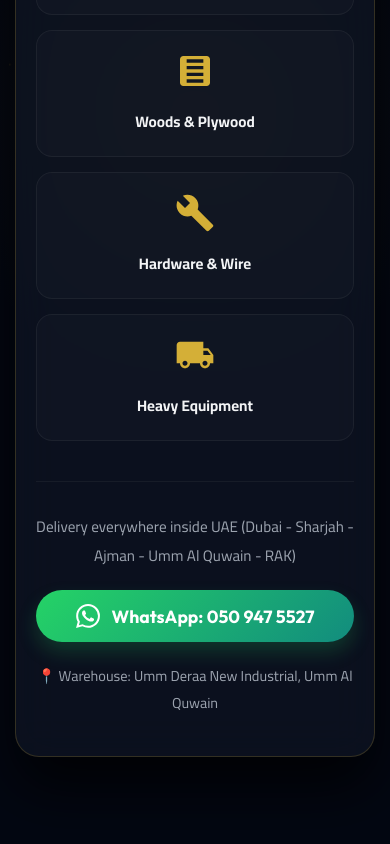
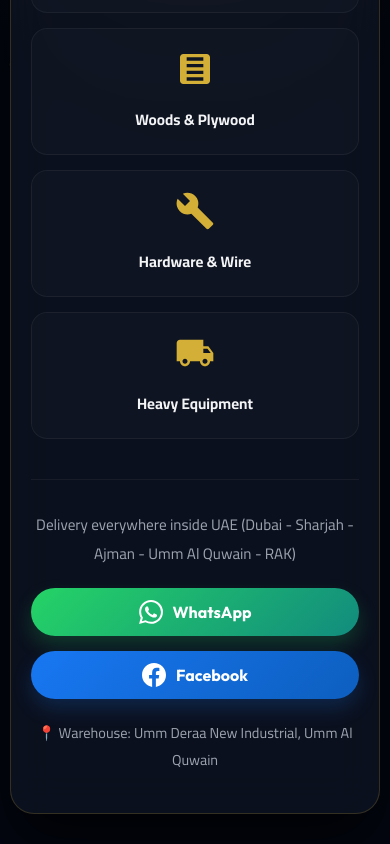
Before and after one commit to minkofiko-sys/Twoline, a plain HTML site: page index.html in a window 390 px wide. Shown: the part 549-1393 px from the top of the page. Before the commit the page ends 1321 px from the top, so only its background shows below. Drawn offline with Linux system fonts and the light colour scheme.

Commit message:
Add social media buttons and update styles
Added social media buttons for WhatsApp and Facebook with corresponding styles. Updated various CSS properties for layout adjustments and improved responsiveness.

```diff
--- a/index.html
+++ b/index.html
@@ -41,6 +41,8 @@
             --text-muted: #9CA3AF;
             --glass-bg: rgba(17, 24, 39, 0.6);
             --glass-border: rgba(212, 175, 55, 0.2);
+            --whatsapp: #25D366;
+            --facebook: #1877F2;
         }
 
         * {
@@ -57,29 +59,32 @@
             display: flex;
             justify-content: center;
             align-items: center;
-            overflow: hidden; /* لمنع السكرول بسبب الأنيميشن */
+            /* تم تعديلها لتعمل اسكرول */
+            overflow-x: hidden;
             position: relative;
+            padding: 20px 0; /* مساحة أمان لفوق وتحت */
         }
 
         /* =========================================
            2. الخلفية الفخمة المتحركة (CSS Only - Light)
            ========================================= */
-        /* إضاءة خلفية ثابتة */
         .ambient-light {
-            position: absolute;
+            position: fixed;
+            top: 0; left: 0;
             width: 100vw;
             height: 100vh;
             z-index: -2;
             background: radial-gradient(circle at 50% 50%, rgba(212, 175, 55, 0.05) 0%, transparent 60%);
         }
 
-        /* جزيئات ذهبية متحركة */
         .particles {
-            position: absolute;
+            position: fixed;
+            top: 0; left: 0;
             width: 100%;
             height: 100%;
             z-index: -1;
             overflow: hidden;
+            pointer-events: none; /* عشان مايعطلش الضغط على الزراير */
         }
 
         .particle {
@@ -116,20 +121,16 @@
             z-index: 1;
             margin: 20px;
 
-            /* أنيميشن دخول الكارت */
             opacity: 0;
             transform: translateY(30px) scale(0.98);
             animation: cardEntrance 1.2s cubic-bezier(0.16, 1, 0.3, 1) forwards;
         }
 
-        /* خط ذهبي متوهج أعلى الكارت */
         .main-card::before {
             content: '';
             position: absolute;
-            top: -1px;
-            left: 10%;
-            width: 80%;
-            height: 2px;
+            top: -1px; left: 10%;
+            width: 80%; height: 2px;
             background: linear-gradient(90deg, transparent, var(--gold-primary), transparent);
             box-shadow: 0 0 20px var(--gold-primary);
         }
@@ -138,7 +139,6 @@
             to { opacity: 1; transform: translateY(0) scale(1); }
         }
 
-        /* تأخير ظهور العناصر الداخلية */
         .fade-up {
             opacity: 0;
             transform: translateY(20px);
@@ -155,7 +155,7 @@
         }
 
         /* =========================================
-           4. اللوجو (تأثير توهج فخم)
+           4. اللوجو
            ========================================= */
         .logo-wrapper {
             position: relative;
@@ -197,7 +197,7 @@
         }
 
         /* =========================================
-           5. العناوين (تأثير الذهب المعدني)
+           5. العناوين
            ========================================= */
         .brand-name {
             font-size: 3.5rem;
@@ -221,7 +221,7 @@
         }
 
         /* =========================================
-           6. قسم "قريباً" (تأثير الكتابة)
+           6. قسم "قريباً"
            ========================================= */
         .coming-soon-container {
             display: inline-block;
@@ -263,7 +263,7 @@
         }
 
         /* =========================================
-           7. كروت الخدمات (Glassmorphism & Hover)
+           7. كروت الخدمات
            ========================================= */
         .services-container {
             display: grid;
@@ -298,14 +298,10 @@
             background: rgba(255, 255, 255, 0.04);
         }
 
-        .service-box:hover::before {
-            opacity: 1;
-        }
+        .service-box:hover::before { opacity: 1; }
 
-        /* أيقونات SVG احترافية بدل الإيموجي */
         .service-icon {
-            width: 40px;
-            height: 40px;
+            width: 40px; height: 40px;
             margin: 0 auto 12px auto;
             fill: var(--gold-primary);
             transition: transform 0.4s ease;
@@ -338,46 +334,58 @@
             margin-bottom: 20px;
         }
 
-        .whatsapp-btn {
+        .social-buttons {
+            display: flex;
+            justify-content: center;
+            gap: 15px;
+            flex-wrap: wrap; /* عشان ينزلوا تحت بعض في الموبايل الصغير */
+            margin-bottom: 20px;
+        }
+
+        .action-btn {
             display: inline-flex;
             align-items: center;
-            gap: 12px;
-            background: linear-gradient(135deg, #25D366, #128C7E);
+            justify-content: center;
+            gap: 10px;
             color: #fff;
             text-decoration: none;
-            padding: 14px 35px;
+            padding: 14px 30px;
             border-radius: 50px;
             font-size: 1.1rem;
             font-weight: 700;
             transition: all 0.3s ease;
-            box-shadow: 0 10px 20px rgba(37, 211, 102, 0.2);
             position: relative;
             overflow: hidden;
         }
 
-        .whatsapp-btn::after {
+        .action-btn::after {
             content: '';
             position: absolute;
             top: 0; left: -100%; width: 50%; height: 100%;
-            background: linear-gradient(90deg, transparent, rgba(255,255,255,0.3), transparent);
+            background: linear-gradient(90deg, transparent, rgba(255,255,255,0.2), transparent);
             transform: skewX(-20deg);
             transition: 0.5s;
         }
 
-        .whatsapp-btn:hover {
-            transform: translateY(-3px);
-            box-shadow: 0 15px 30px rgba(37, 211, 102, 0.4);
+        .action-btn:hover { transform: translateY(-3px); }
+        .action-btn:hover::after { left: 150%; }
+
+        .action-btn svg {
+            width: 24px; height: 24px;
+            fill: currentColor;
         }
 
-        .whatsapp-btn:hover::after {
-            left: 150%;
+        .btn-whatsapp {
+            background: linear-gradient(135deg, var(--whatsapp), #128C7E);
+            box-shadow: 0 10px 20px rgba(37, 211, 102, 0.2);
         }
+        .btn-whatsapp:hover { box-shadow: 0 15px 30px rgba(37, 211, 102, 0.4); }
 
-        .whatsapp-btn svg {
-            width: 24px;
-            height: 24px;
-            fill: currentColor;
+        .btn-facebook {
+            background: linear-gradient(135deg, var(--facebook), #0d5fbf);
+            box-shadow: 0 10px 20px rgba(24, 119, 242, 0.2);
         }
+        .btn-facebook:hover { box-shadow: 0 15px 30px rgba(24, 119, 242, 0.4); }
 
         .location {
             margin-top: 20px;
@@ -390,19 +398,20 @@
            9. التجاوب مع الشاشات (Responsive)
            ========================================= */
         @media (max-width: 768px) {
-            .main-card { padding: 40px 20px; margin: 15px; }
-            .brand-name { font-size: 2.5rem; letter-spacing: 3px; }
-            .brand-subtitle { font-size: 0.9rem; }
+            .main-card { padding: 40px 20px; margin: 10px; }
+            .brand-name { font-size: 2.2rem; letter-spacing: 3px; }
+            .brand-subtitle { font-size: 0.85rem; }
             .services-container { grid-template-columns: repeat(2, 1fr); }
-            .coming-soon-text { font-size: 1.2rem; }
-            .whatsapp-btn { width: 100%; justify-content: center; }
+            .coming-soon-text { font-size: 1.1rem; }
+            .action-btn { width: 100%; padding: 12px 20px; font-size: 1rem; }
         }
         @media (max-width: 400px) {
             .services-container { grid-template-columns: 1fr; }
+            .brand-name { font-size: 1.8rem; letter-spacing: 2px; }
         }
     </style>
 
-    <!-- Schema Markup for Local Business -->
+    <!-- Schema Markup -->
     <script type="application/ld+json">
     {
       "@context": "https://schema.org",
@@ -417,66 +426,49 @@
         "addressLocality": "Umm Al Quwain",
         "addressCountry": "AE"
       },
-      "description": "Premium supplier for Steel, Woods, Plywood, and Hardware in UAE.",
-      "openingHoursSpecification": {
-        "@type": "OpeningHoursSpecification",
-        "dayOfWeek": ["Monday","Tuesday","Wednesday","Thursday","Friday","Saturday"],
-        "opens": "08:00",
-        "closes": "18:00"
-      }
+      "description": "Premium supplier for Steel, Woods, Plywood, and Hardware in UAE."
     }
     </script>
 </head>
 <body>
 
-    <!-- الإضاءة الخلفية -->
     <div class="ambient-light"></div>
-
-    <!-- الجزيئات المتحركة (سيتم توليدها بالـ JS) -->
     <div class="particles" id="particles"></div>
 
     <main class="main-card">
 
-        <!-- اللوجو -->
         <div class="logo-wrapper fade-up delay-1">
             <img src="Images/logo-04.jpg" alt="Twoline Logo" class="logo" loading="eager">
         </div>
 
-        <!-- العناوين -->
         <h1 class="brand-name fade-up delay-2">TWOLINE</h1>
         <h2 class="brand-subtitle fade-up delay-2">Building Materials Trading L.L.C</h2>
 
-        <!-- قسم قريباً -->
         <div class="coming-soon-container fade-up delay-3">
             <div class="coming-soon-text">
                 <span class="typing-text">Opening Soon | انتظرونا قريباً</span>
             </div>
         </div>
 
-        <!-- الخدمات (أيقونات SVG خفيفة) -->
         <div class="services-container fade-up delay-4">
-            <!-- الخدمة 1 -->
             <div class="service-box">
                 <svg class="service-icon" viewBox="0 0 24 24" xmlns="http://www.w3.org/2000/svg">
                     <path d="M4 19h16v2H4zM4 15h16v2H4zM4 11h16v2H4zM4 7h16v2H4zM4 3h16v2H4z"/>
                 </svg>
                 <p class="service-name">Steel & Rebar</p>
             </div>
-            <!-- الخدمة 2 -->
             <div class="service-box">
                 <svg class="service-icon" viewBox="0 0 24 24" xmlns="http://www.w3.org/2000/svg">
                     <path d="M19 3H5c-1.1 0-2 .9-2 2v14c0 1.1.9 2 2 2h14c1.1 0 2-.9 2-2V5c0-1.1-.9-2-2-2zm-2 16H7v-2h10v2zm0-4H7v-2h10v2zm0-4H7V9h10v2zm0-4H7V5h10v2z"/>
                 </svg>
                 <p class="service-name">Woods & Plywood</p>
             </div>
-            <!-- الخدمة 3 -->
             <div class="service-box">
                 <svg class="service-icon" viewBox="0 0 24 24" xmlns="http://www.w3.org/2000/svg">
                     <path d="M22.7 19l-9.1-9.1c.9-2.3.4-5-1.5-6.9-2-2-5-2.4-7.4-1.3L9 6 6 9 1.6 4.7C.4 7.1.9 10.1 2.9 12.1c1.9 1.9 4.6 2.4 6.9 1.5l9.1 9.1c.4.4 1 .4 1.4 0l2.3-2.3c.5-.4.5-1.1.1-1.4z"/>
                 </svg>
                 <p class="service-name">Hardware & Wire</p>
             </div>
-            <!-- الخدمة 4 -->
             <div class="service-box">
                 <svg class="service-icon" viewBox="0 0 24 24" xmlns="http://www.w3.org/2000/svg">
                     <path d="M20 8h-3V4H3c-1.1 0-2 .9-2 2v11h2c0 1.66 1.34 3 3 3s3-1.34 3-3h6c0 1.66 1.34 3 3 3s3-1.34 3-3h2v-5l-3-4zM6 18.5c-.83 0-1.5-.67-1.5-1.5s.67-1.5 1.5-1.5 1.5.67 1.5 1.5-.67 1.5-1.5 1.5zm13.5-9l1.96 2.5H17V9.5h2.5zm-1.5 9c-.83 0-1.5-.67-1.5-1.5s.67-1.5 1.5-1.5 1.5.67 1.5 1.5-.67 1.5-1.5 1.5z"/>
@@ -485,34 +477,43 @@
             </div>
         </div>
 
-        <!-- التواصل -->
         <div class="contact-area fade-up delay-4">
             <p class="delivery-text">Delivery everywhere inside UAE (Dubai - Sharjah - Ajman - Umm Al Quwain - RAK)</p>
 
-            <a href="https://wa.me/971509475527" class="whatsapp-btn" target="_blank" rel="noopener noreferrer" aria-label="Contact via WhatsApp">
-                <svg viewBox="0 0 24 24" xmlns="http://www.w3.org/2000/svg">
-                    <path d="M17.472 14.382c-.297-.149-1.758-.867-2.03-.967-.273-.099-.471-.148-.67.15-.197.297-.767.966-.94 1.164-.173.199-.347.223-.644.075-.297-.15-1.255-.463-2.39-1.475-.883-.788-1.48-1.761-1.653-2.059-.173-.297-.018-.458.13-.606.134-.133.298-.347.446-.52.149-.174.198-.298.298-.497.099-.198.05-.371-.025-.52-.075-.149-.669-1.612-.916-2.207-.242-.579-.487-.5-.669-.51-.173-.008-.371-.01-.57-.01-.198 0-.52.074-.792.372-.272.297-1.04 1.016-1.04 2.479 0 1.462 1.065 2.875 1.213 3.074.149.198 2.096 3.2 5.077 4.487.709.306 1.262.489 1.694.625.712.227 1.36.195 1.871.118.571-.085 1.758-.719 2.006-1.413.248-.694.248-1.289.173-1.413-.074-.124-.272-.198-.57-.347m-5.421 7.403h-.004a9.87 9.87 0 01-5.031-1.378l-.361-.214-3.741.982.998-3.648-.235-.374a9.86 9.86 0 01-1.51-5.26c.001-5.45 4.436-9.884 9.888-9.884 2.64 0 5.122 1.03 6.988 2.898a9.825 9.825 0 012.893 6.994c-.003 5.45-4.437 9.884-9.885 9.884m8.413-18.297A11.815 11.815 0 0012.05 0C5.495 0 .16 5.335.157 11.892c0 2.096.547 4.142 1.588 5.945L.057 24l6.305-1.654a11.882 11.882 0 005.683 1.448h.005c6.554 0 11.89-5.335 11.893-11.893a11.821 11.821 0 00-3.48-8.413Z"/>
-                </svg>
-                WhatsApp: 050 947 5527
-            </a>
+            <!-- أزرار التواصل -->
+            <div class="social-buttons">
+                <!-- زرار الواتساب -->
+                <a href="https://wa.me/971509475527" class="action-btn btn-whatsapp" target="_blank" rel="noopener noreferrer">
+                    <svg viewBox="0 0 24 24" xmlns="http://www.w3.org/2000/svg">
+                        <path d="M17.472 14.382c-.297-.149-1.758-.867-2.03-.967-.273-.099-.471-.148-.67.15-.197.297-.767.966-.94 1.164-.173.199-.347.223-.644.075-.297-.15-1.255-.463-2.39-1.475-.883-.788-1.48-1.761-1.653-2.059-.173-.297-.018-.458.13-.606.134-.133.298-.347.446-.52.149-.174.198-.298.298-.497.099-.198.05-.371-.025-.52-.075-.149-.669-1.612-.916-2.207-.242-.579-.487-.5-.669-.51-.173-.008-.371-.01-.57-.01-.198 0-.52.074-.792.372-.272.297-1.04 1.016-1.04 2.479 0 1.462 1.065 2.875 1.213 3.074.149.198 2.096 3.2 5.077 4.487.709.306 1.262.489 1.694.625.712.227 1.36.195 1.871.118.571-.085 1.758-.719 2.006-1.413.248-.694.248-1.289.173-1.413-.074-.124-.272-.198-.57-.347m-5.421 7.403h-.004a9.87 9.87 0 01-5.031-1.378l-.361-.214-3.741.982.998-3.648-.235-.374a9.86 9.86 0 01-1.51-5.26c.001-5.45 4.436-9.884 9.888-9.884 2.64 0 5.122 1.03 6.988 2.898a9.825 9.825 0 012.893 6.994c-.003 5.45-4.437 9.884-9.885 9.884m8.413-18.297A11.815 11.815 0 0012.05 0C5.495 0 .16 5.335.157 11.892c0 2.096.547 4.142 1.588 5.945L.057 24l6.305-1.654a11.882 11.882 0 005.683 1.448h.005c6.554 0 11.89-5.335 11.893-11.893a11.821 11.821 0 00-3.48-8.413Z"/>
+                    </svg>
+                    WhatsApp
+                </a>
+
+                <!-- زرار الفيسبوك (الرابط اللي بعتّه) -->
+                <a href="https://www.facebook.com/share/1Lpf8CnVJd/" class="action-btn btn-facebook" target="_blank" rel="noopener noreferrer">
+                    <svg viewBox="0 0 24 24" xmlns="http://www.w3.org/2000/svg">
+                        <path d="M24 12.073c0-6.627-5.373-12-12-12s-12 5.373-12 12c0 5.99 4.388 10.954 10.125 11.854v-8.385H7.078v-3.47h3.047V9.43c0-3.007 1.792-4.669 4.533-4.669 1.312 0 2.686.235 2.686.235v2.953H15.83c-1.491 0-1.956.925-1.956 1.874v2.25h3.328l-.532 3.47h-2.796v8.385C19.612 23.027 24 18.062 24 12.073z"/>
+                    </svg>
+                    Facebook
+                </a>
+            </div>
 
             <p class="location">📍 Warehouse: Umm Deraa New Industrial, Umm Al Quwain</p>
         </div>
     </main>
 
-    <!-- سكريبت خفيف جداً لتوليد الجزيئات المتحركة -->
     <script>
         const particlesContainer = document.getElementById('particles');
-        const particleCount = 30; // عدد الجزيئات (خفيف جداً على المتصفح)
+        const particleCount = 30;
 
         for (let i = 0; i < particleCount; i++) {
             const particle = document.createElement('div');
             particle.classList.add('particle');
 
-            // أحجام وأماكن وسرعات عشوائية
             const size = Math.random() * 4 + 1;
             const left = Math.random() * 100;
-            const duration = Math.random() * 10 + 10; // من 10 لـ 20 ثانية
+            const duration = Math.random() * 10 + 10;
             const delay = Math.random() * 10;
 
             particle.style.width = `${size}px`;
```
